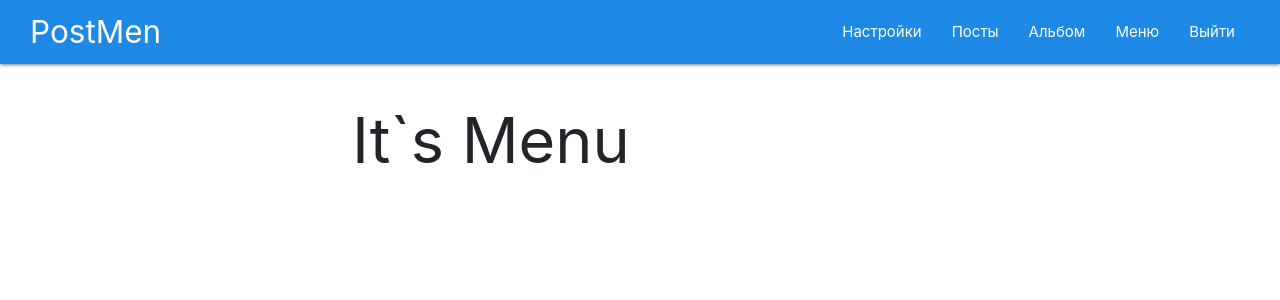
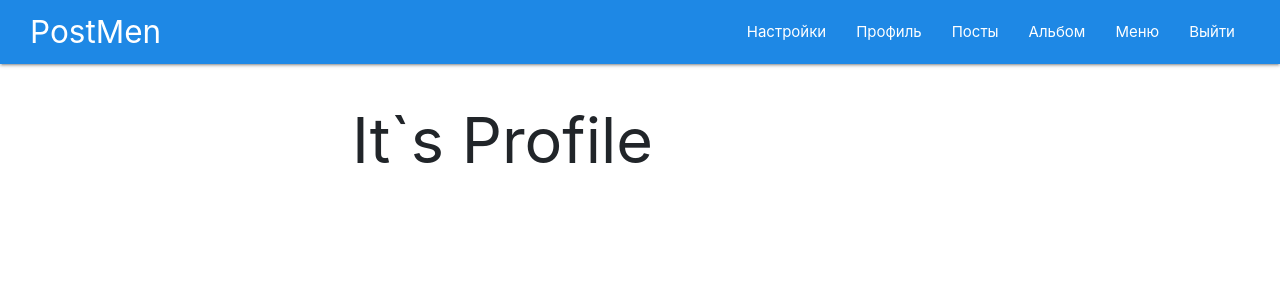
Before and after one commit to BossNumber1/blog_jsx, a React (Create React App) app: page /profile in a window 1280 px wide. Before the commit this address led to /menu. Shown: the top 300 px of the page. Built offline with nearby package versions, Linux system fonts and the light colour scheme.

Commit message:
add page Profile

```diff
--- a/src/components/NavBar.js
+++ b/src/components/NavBar.js
@@ -12,6 +12,9 @@ export const NavBar = () => {
                 <ul id="nav-mobile" className="right hide-on-med-and-down">
                     <li>
                         <NavLink to="/settings">Настройки</NavLink>
+                    </li>
+                    <li>
+                        <NavLink to="/profile">Профиль</NavLink>
                     </li>
                     <li>
                         <NavLink to="/postmen">Посты</NavLink>
--- /dev/null
+++ b/src/pages/Profile.js
@@ -0,0 +1,12 @@
+import React from "react";
+import "materialize-css";
+
+function Profile() {
+    return (
+        <div className="container">
+            <h1>It`s Profile</h1>
+        </div>
+    );
+}
+
+export default Profile;
--- a/src/routes.js
+++ b/src/routes.js
@@ -5,23 +5,28 @@ import PostMen from "./pages/PostMen";
 import AuthPage from "./pages/AuthPage";
 import Menu from "./pages/Menu";
 import Settings from "./pages/Settings";
+import Profile from "./pages/Profile";
 
 export const useRoutes = (isAuthenticated) => {
     if (isAuthenticated) {
         return (
             <Switch>
-                <Route path="/album" exact>
-                    <Album />
+                <Route path="/settings" exact>
+                    <Settings />
+                </Route>
+                <Route path="/profile" exact>
+                    <Profile />
                 </Route>
                 <Route path="/postmen" exact>
                     <PostMen />
                 </Route>
+                <Route path="/album" exact>
+                    <Album />
+                </Route>
                 <Route path="/menu" exact>
                     <Menu />
                 </Route>
-                <Route path="/settings" exact>
-                    <Settings />
-                </Route>
+
                 <Redirect to="/menu" />
             </Switch>
         );
@@ -32,6 +37,7 @@ export const useRoutes = (isAuthenticated) => {
             <Route path="/" exact>
                 <AuthPage />
             </Route>
+
             <Redirect to="/" />
         </Switch>
     );
```
